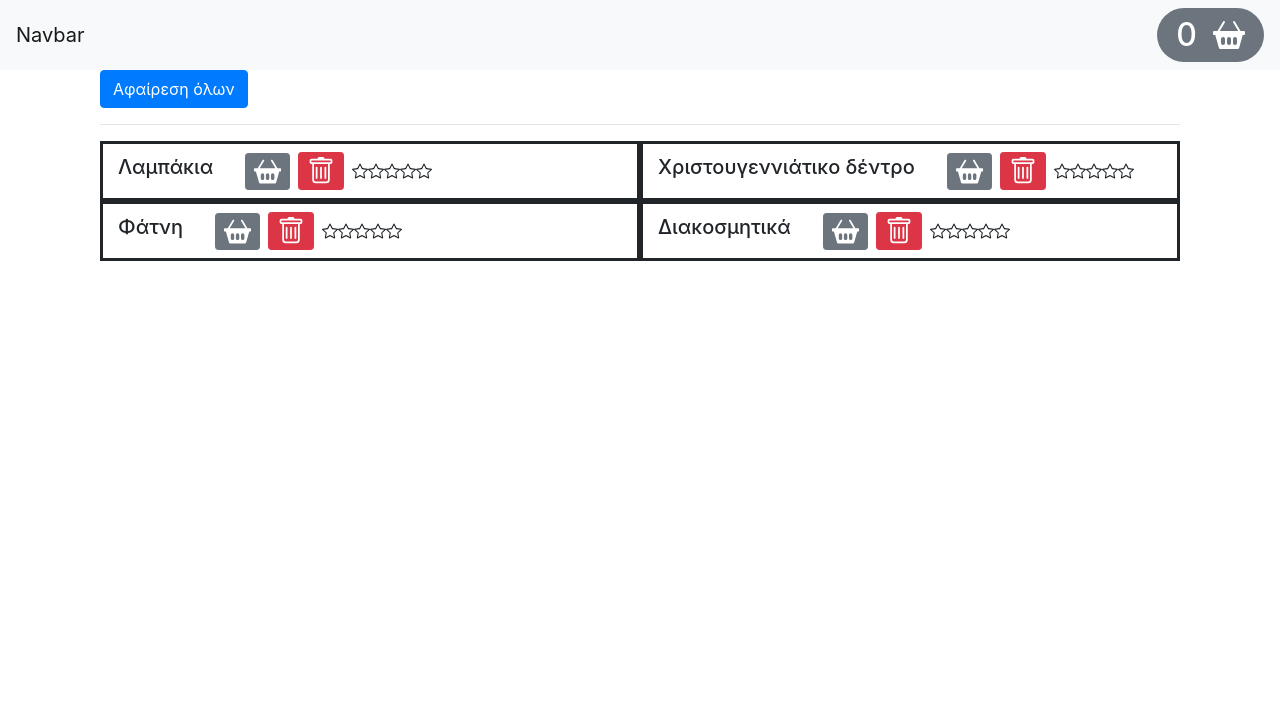
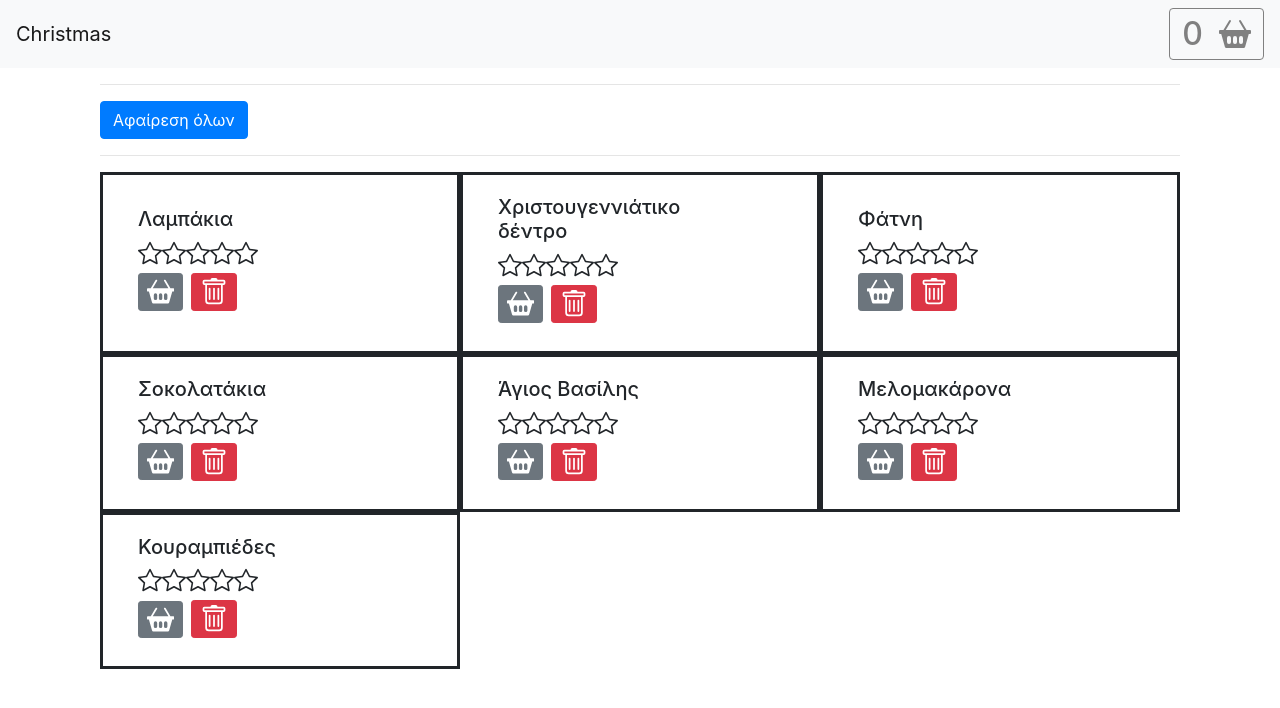
Before and after one commit to jverg/react-intro, a React (Create React App) app: page / in a window 1280 px wide. Shown: the top 708 px of the page. Built offline with nearby package versions, Linux system fonts and the light colour scheme; the HTML template or start-up script is replaced by a standard one.

Commit message:
navbar refactored

```diff
--- a/package.json
+++ b/package.json
@@ -10,8 +10,10 @@
   "dependencies": {
     "bootstrap": "4.5.3",
     "react": "17.0.0",
+    "react-bootstrap": "1.4.0",
     "react-dom": "17.0.0",
-    "react-scripts": "3.4.3"
+    "react-scripts": "3.4.3",
+    "saas": "1.0.0"
   },
   "devDependencies": {
     "typescript": "3.8.3"
--- a/src/App.js
+++ b/src/App.js
@@ -9,7 +9,10 @@ class App extends Component {
       { id: 1, name: "Λαμπάκια", value: 0 },
       { id: 2, name: "Χριστουγεννιάτικο δέντρο", value: 0 },
       { id: 3, name: "Φάτνη", value: 0 },
-      { id: 4, name: "Διακοσμητικά", value: 0 }
+      { id: 4, name: "Σοκολατάκια", value: 0 },
+      { id: 5, name: "Άγιος Βασίλης", value: 0 },
+      { id: 6, name: "Μελομακάρονα", value: 0 },
+      { id: 7, name: "Κουραμπιέδες", value: 0 }
     ]
   };
 
--- a/src/components/counter.jsx
+++ b/src/components/counter.jsx
@@ -1,21 +1,79 @@
 import React, { Component } from "react";
-
-const cardstyle = {
-  borderStyle: "solid",
-  display: "flex",
-  alignItems: "center"
-};
-
-const title = {
-  marginRight: "2rem"
-};
+import "../styles/style.css";
 
 class Counter extends Component {
   render() {
     return (
-      <div className="col-md-6" style={cardstyle}>
-        <h5 style={title}>{this.props.counter.name}</h5>
+      <div className="col-md-4 cardstyle">
+        <div className="card-item">
+          <h5 className="title">{this.props.counter.name}</h5>
+          <svg
+            width="1.5rem"
+            height="1.5rem"
+            viewBox="0 0 16 16"
+            className="bi bi-star"
+            fill="currentColor"
+            xmlns="http://www.w3.org/2000/svg"
+          >
+            <path
+              fillRule="evenodd"
+              d="M2.866 14.85c-.078.444.36.791.746.593l4.39-2.256 4.389 2.256c.386.198.824-.149.746-.592l-.83-4.73 3.523-3.356c.329-.314.158-.888-.283-.95l-4.898-.696L8.465.792a.513.513 0 0 0-.927 0L5.354 5.12l-4.898.696c-.441.062-.612.636-.283.95l3.523 3.356-.83 4.73zm4.905-2.767l-3.686 1.894.694-3.957a.565.565 0 0 0-.163-.505L1.71 6.745l4.052-.576a.525.525 0 0 0 .393-.288l1.847-3.658 1.846 3.658a.525.525 0 0 0 .393.288l4.052.575-2.906 2.77a.564.564 0 0 0-.163.506l.694 3.957-3.686-1.894a.503.503 0 0 0-.461 0z"
+            />
+          </svg>
+          <svg
+            width="1.5rem"
+            height="1.5rem"
+            viewBox="0 0 16 16"
+            className="bi bi-star"
+            fill="currentColor"
+            xmlns="http://www.w3.org/2000/svg"
+          >
+            <path
+              fillRule="evenodd"
+              d="M2.866 14.85c-.078.444.36.791.746.593l4.39-2.256 4.389 2.256c.386.198.824-.149.746-.592l-.83-4.73 3.523-3.356c.329-.314.158-.888-.283-.95l-4.898-.696L8.465.792a.513.513 0 0 0-.927 0L5.354 5.12l-4.898.696c-.441.062-.612.636-.283.95l3.523 3.356-.83 4.73zm4.905-2.767l-3.686 1.894.694-3.957a.565.565 0 0 0-.163-.505L1.71 6.745l4.052-.576a.525.525 0 0 0 .393-.288l1.847-3.658 1.846 3.658a.525.525 0 0 0 .393.288l4.052.575-2.906 2.77a.564.564 0 0 0-.163.506l.694 3.957-3.686-1.894a.503.503 0 0 0-.461 0z"
+            />
+          </svg>
+          <svg
+            width="1.5rem"
+            height="1.5rem"
+            viewBox="0 0 16 16"
+            className="bi bi-star"
+            fill="currentColor"
+            xmlns="http://www.w3.org/2000/svg"
+          >
+            <path
+              fillRule="evenodd"
+              d="M2.866 14.85c-.078.444.36.791.746.593l4.39-2.256 4.389 2.256c.386.198.824-.149.746-.592l-.83-4.73 3.523-3.356c.329-.314.158-.888-.283-.95l-4.898-.696L8.465.792a.513.513 0 0 0-.927 0L5.354 5.12l-4.898.696c-.441.062-.612.636-.283.95l3.523 3.356-.83 4.73zm4.905-2.767l-3.686 1.894.694-3.957a.565.565 0 0 0-.163-.505L1.71 6.745l4.052-.576a.525.525 0 0 0 .393-.288l1.847-3.658 1.846 3.658a.525.525 0 0 0 .393.288l4.052.575-2.906 2.77a.564.564 0 0 0-.163.506l.694 3.957-3.686-1.894a.503.503 0 0 0-.461 0z"
+            />
+          </svg>
+          <svg
+            width="1.5rem"
+            height="1.5rem"
+            viewBox="0 0 16 16"
+            className="bi bi-star"
+            fill="currentColor"
+            xmlns="http://www.w3.org/2000/svg"
+          >
+            <path
+              fillRule="evenodd"
+              d="M2.866 14.85c-.078.444.36.791.746.593l4.39-2.256 4.389 2.256c.386.198.824-.149.746-.592l-.83-4.73 3.523-3.356c.329-.314.158-.888-.283-.95l-4.898-.696L8.465.792a.513.513 0 0 0-.927 0L5.354 5.12l-4.898.696c-.441.062-.612.636-.283.95l3.523 3.356-.83 4.73zm4.905-2.767l-3.686 1.894.694-3.957a.565.565 0 0 0-.163-.505L1.71 6.745l4.052-.576a.525.525 0 0 0 .393-.288l1.847-3.658 1.846 3.658a.525.525 0 0 0 .393.288l4.052.575-2.906 2.77a.564.564 0 0 0-.163.506l.694 3.957-3.686-1.894a.503.503 0 0 0-.461 0z"
+            />
+          </svg>
+          <svg
+            width="1.5rem"
+            height="1.5rem"
+            viewBox="0 0 16 16"
+            className="bi bi-star"
+            fill="currentColor"
+            xmlns="http://www.w3.org/2000/svg"
+          >
+            <path
+              fillRule="evenodd"
+              d="M2.866 14.85c-.078.444.36.791.746.593l4.39-2.256 4.389 2.256c.386.198.824-.149.746-.592l-.83-4.73 3.523-3.356c.329-.314.158-.888-.283-.95l-4.898-.696L8.465.792a.513.513 0 0 0-.927 0L5.354 5.12l-4.898.696c-.441.062-.612.636-.283.95l3.523 3.356-.83 4.73zm4.905-2.767l-3.686 1.894.694-3.957a.565.565 0 0 0-.163-.505L1.71 6.745l4.052-.576a.525.525 0 0 0 .393-.288l1.847-3.658 1.846 3.658a.525.525 0 0 0 .393.288l4.052.575-2.906 2.77a.564.564 0 0 0-.163.506l.694 3.957-3.686-1.894a.503.503 0 0 0-.461 0z"
+            />
+          </svg>
           <span className={this.getBadgeClasses()}>{this.formatCount()}</span>
+          <div className="buttons">
             <button
               onClick={() => this.props.onIncrement(this.props.counter)}
               className="btn btn-secondary btn-sm"
@@ -53,71 +111,8 @@ class Counter extends Component {
                 />
               </svg>
             </button>
-        <svg
-          width="1em"
-          height="1em"
-          viewBox="0 0 16 16"
-          class="bi bi-star"
-          fill="currentColor"
-          xmlns="http://www.w3.org/2000/svg"
-        >
-          <path
-            fill-rule="evenodd"
-            d="M2.866 14.85c-.078.444.36.791.746.593l4.39-2.256 4.389 2.256c.386.198.824-.149.746-.592l-.83-4.73 3.523-3.356c.329-.314.158-.888-.283-.95l-4.898-.696L8.465.792a.513.513 0 0 0-.927 0L5.354 5.12l-4.898.696c-.441.062-.612.636-.283.95l3.523 3.356-.83 4.73zm4.905-2.767l-3.686 1.894.694-3.957a.565.565 0 0 0-.163-.505L1.71 6.745l4.052-.576a.525.525 0 0 0 .393-.288l1.847-3.658 1.846 3.658a.525.525 0 0 0 .393.288l4.052.575-2.906 2.77a.564.564 0 0 0-.163.506l.694 3.957-3.686-1.894a.503.503 0 0 0-.461 0z"
-          />
-        </svg>
-        <svg
-          width="1em"
-          height="1em"
-          viewBox="0 0 16 16"
-          class="bi bi-star"
-          fill="currentColor"
-          xmlns="http://www.w3.org/2000/svg"
-        >
-          <path
-            fill-rule="evenodd"
-            d="M2.866 14.85c-.078.444.36.791.746.593l4.39-2.256 4.389 2.256c.386.198.824-.149.746-.592l-.83-4.73 3.523-3.356c.329-.314.158-.888-.283-.95l-4.898-.696L8.465.792a.513.513 0 0 0-.927 0L5.354 5.12l-4.898.696c-.441.062-.612.636-.283.95l3.523 3.356-.83 4.73zm4.905-2.767l-3.686 1.894.694-3.957a.565.565 0 0 0-.163-.505L1.71 6.745l4.052-.576a.525.525 0 0 0 .393-.288l1.847-3.658 1.846 3.658a.525.525 0 0 0 .393.288l4.052.575-2.906 2.77a.564.564 0 0 0-.163.506l.694 3.957-3.686-1.894a.503.503 0 0 0-.461 0z"
-          />
-        </svg>
-        <svg
-          width="1em"
-          height="1em"
-          viewBox="0 0 16 16"
-          class="bi bi-star"
-          fill="currentColor"
-          xmlns="http://www.w3.org/2000/svg"
-        >
-          <path
-            fill-rule="evenodd"
-            d="M2.866 14.85c-.078.444.36.791.746.593l4.39-2.256 4.389 2.256c.386.198.824-.149.746-.592l-.83-4.73 3.523-3.356c.329-.314.158-.888-.283-.95l-4.898-.696L8.465.792a.513.513 0 0 0-.927 0L5.354 5.12l-4.898.696c-.441.062-.612.636-.283.95l3.523 3.356-.83 4.73zm4.905-2.767l-3.686 1.894.694-3.957a.565.565 0 0 0-.163-.505L1.71 6.745l4.052-.576a.525.525 0 0 0 .393-.288l1.847-3.658 1.846 3.658a.525.525 0 0 0 .393.288l4.052.575-2.906 2.77a.564.564 0 0 0-.163.506l.694 3.957-3.686-1.894a.503.503 0 0 0-.461 0z"
-          />
-        </svg>
-        <svg
-          width="1em"
-          height="1em"
-          viewBox="0 0 16 16"
-          class="bi bi-star"
-          fill="currentColor"
-          xmlns="http://www.w3.org/2000/svg"
-        >
-          <path
-            fill-rule="evenodd"
-            d="M2.866 14.85c-.078.444.36.791.746.593l4.39-2.256 4.389 2.256c.386.198.824-.149.746-.592l-.83-4.73 3.523-3.356c.329-.314.158-.888-.283-.95l-4.898-.696L8.465.792a.513.513 0 0 0-.927 0L5.354 5.12l-4.898.696c-.441.062-.612.636-.283.95l3.523 3.356-.83 4.73zm4.905-2.767l-3.686 1.894.694-3.957a.565.565 0 0 0-.163-.505L1.71 6.745l4.052-.576a.525.525 0 0 0 .393-.288l1.847-3.658 1.846 3.658a.525.525 0 0 0 .393.288l4.052.575-2.906 2.77a.564.564 0 0 0-.163.506l.694 3.957-3.686-1.894a.503.503 0 0 0-.461 0z"
-          />
-        </svg>
-        <svg
-          width="1em"
-          height="1em"
-          viewBox="0 0 16 16"
-          class="bi bi-star"
-          fill="currentColor"
-          xmlns="http://www.w3.org/2000/svg"
-        >
-          <path
-            fill-rule="evenodd"
-            d="M2.866 14.85c-.078.444.36.791.746.593l4.39-2.256 4.389 2.256c.386.198.824-.149.746-.592l-.83-4.73 3.523-3.356c.329-.314.158-.888-.283-.95l-4.898-.696L8.465.792a.513.513 0 0 0-.927 0L5.354 5.12l-4.898.696c-.441.062-.612.636-.283.95l3.523 3.356-.83 4.73zm4.905-2.767l-3.686 1.894.694-3.957a.565.565 0 0 0-.163-.505L1.71 6.745l4.052-.576a.525.525 0 0 0 .393-.288l1.847-3.658 1.846 3.658a.525.525 0 0 0 .393.288l4.052.575-2.906 2.77a.564.564 0 0 0-.163.506l.694 3.957-3.686-1.894a.503.503 0 0 0-.461 0z"
-          />
-        </svg>
+          </div>
+        </div>
       </div>
     );
   }
--- a/src/components/counters.jsx
+++ b/src/components/counters.jsx
@@ -7,6 +7,7 @@ class Counters extends Component {
 
     return (
       <div className="col-md-12">
+        <hr />
         <button className="btn btn-primary btn-sm.m-2" onClick={onReset}>
           Αφαίρεση όλων
         </button>
--- a/src/components/navbar.jsx
+++ b/src/components/navbar.jsx
@@ -1,26 +1,24 @@
-import React, { Component } from "react";
-
-const mystyle = {
-  display: "flex",
-  justifyContact: "center",
-  alignItems: "center",
-  fontSize: "2rem"
-};
-
-const total = {
-  marginRight: "1rem",
-  marginBottom: "0"
-};
+import React from "react";
+import { Dropdown } from "react-bootstrap";
+import "../styles/style.css";
 
 const NavBar = ({ totalCounter }) => {
   return (
     <nav className="navbar navbar-light bg-light">
       <a href="/" className="navbar-brand">
-        Navbar
+        Christmas
       </a>
-      <div className="form-inline">
-        <span className="badge badge-pill badge-secondary" style={mystyle}>
-          <h2 style={total}>{totalCounter}</h2>
+      <Dropdown>
+        <Dropdown.Toggle
+          style={{
+            backgroundColor: "#f8f9fa",
+            color: "grey",
+            borderColor: "grey"
+          }}
+          id="dropdown-basic"
+        >
+          <span className="mystyle">
+            <h2 className="total">{totalCounter}</h2>
             <svg
               width="2rem"
               height="2rem"
@@ -35,7 +33,14 @@ const NavBar = ({ totalCounter }) => {
               />
             </svg>
           </span>
-      </div>
+        </Dropdown.Toggle>
+
+        <Dropdown.Menu>
+          <Dropdown.Item href="#/action-1">Action</Dropdown.Item>
+          <Dropdown.Item href="#/action-2">Another action</Dropdown.Item>
+          <Dropdown.Item href="#/action-3">Something else</Dropdown.Item>
+        </Dropdown.Menu>
+      </Dropdown>
     </nav>
   );
 };
--- /dev/null
+++ b/src/styles/style.css
@@ -0,0 +1,29 @@
+.dropdown-toggle:after {
+  display: none !important;
+}
+.cardstyle {
+  border-style: solid;
+  display: flex;
+  align-items: center;
+}
+.badge {
+  display: flex;
+}
+.title {
+  margin-right: 2rem;
+}
+.mystyle {
+  color: grey;
+  display: flex;
+  justify-content: center;
+  align-items: center;
+  font-size: 2rem;
+}
+.total {
+  margin-right: 1rem;
+  margin-bottom: 0;
+}
+.card-item {
+  margin: 10px;
+  padding: 10px;
+}
```
Lines whose indentation alone changed are shown as unchanged.
